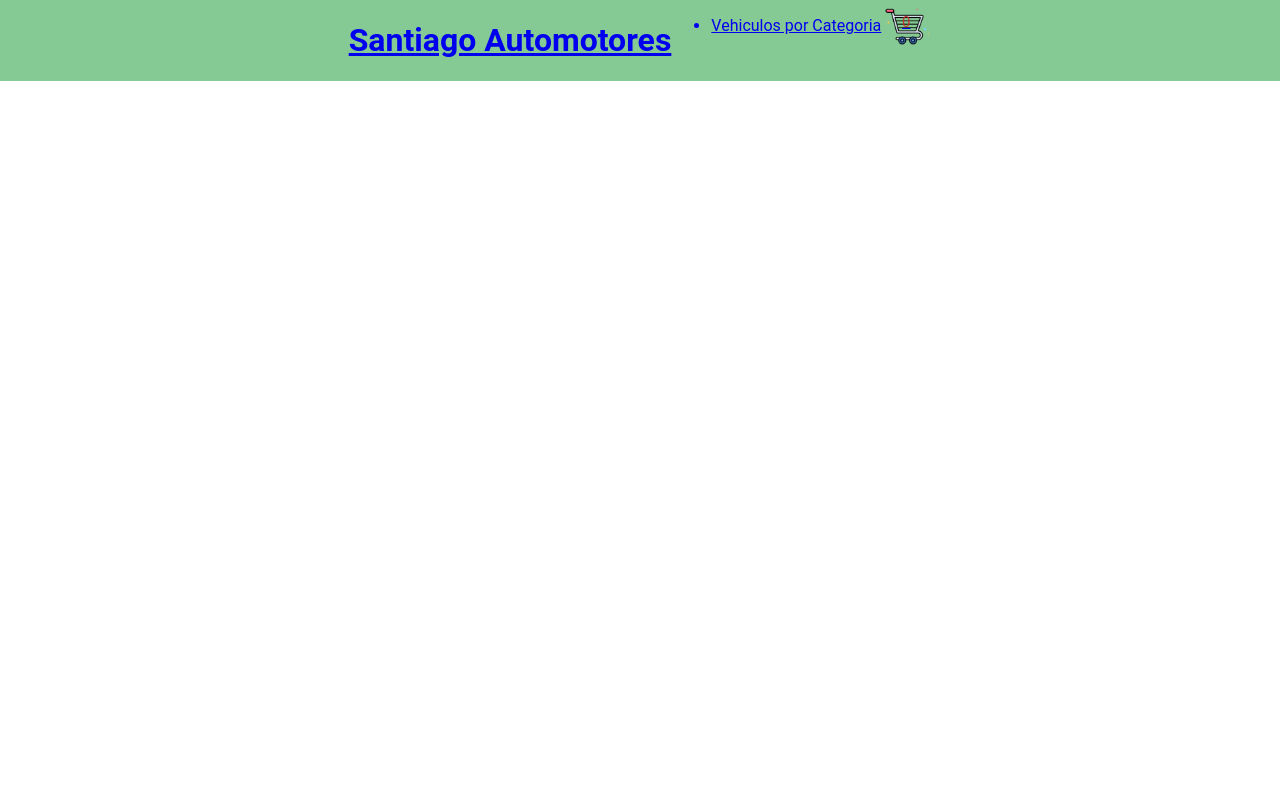
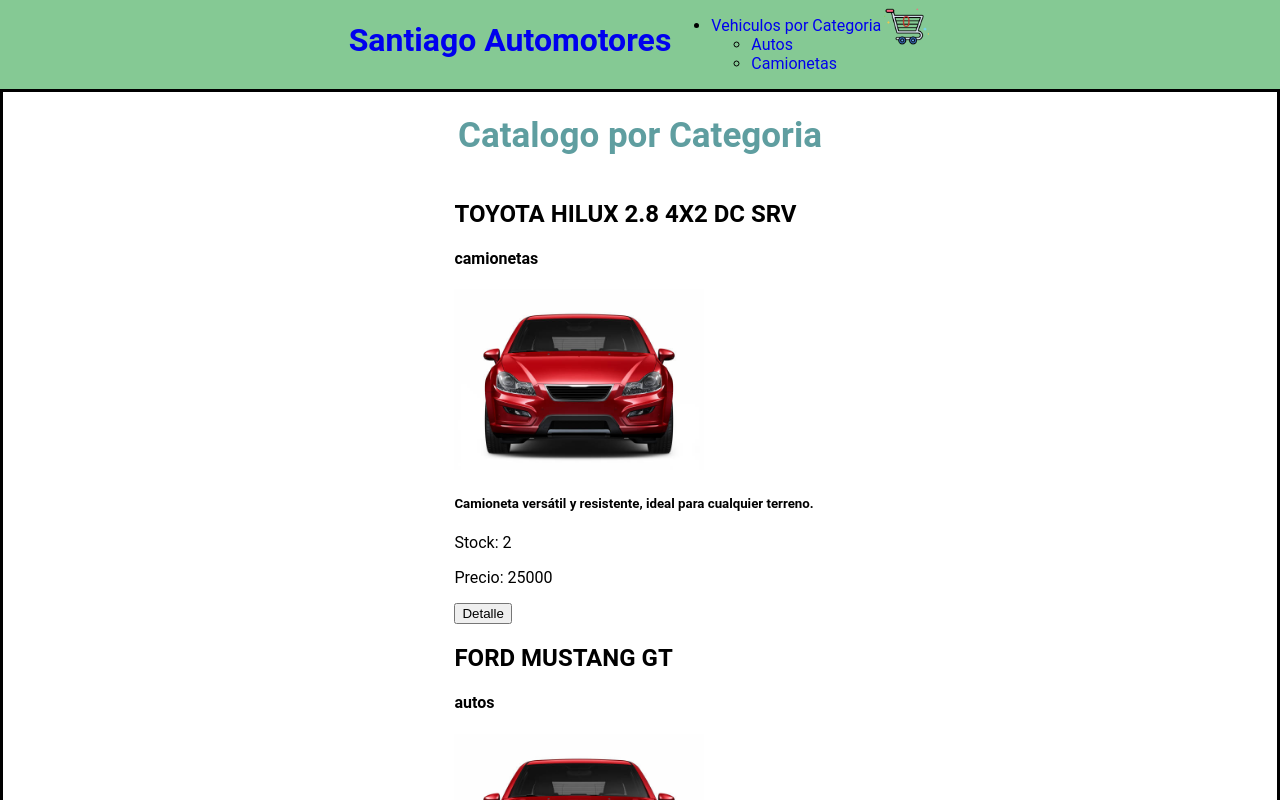
Before and after one commit to prometeo88/reactjs-coder, a React (Vite) app: page /categoria/autos in a window 1280 px wide. Shown: the top 800 px of the page. Built offline with nearby package versions, Linux system fonts and the light colour scheme.

Commit message:
no funciona el filter de categoria

```diff
--- a/src/App.jsx
+++ b/src/App.jsx
@@ -2,11 +2,13 @@
 import NavBar from "./components/NavBar";
 import Welcome from "./components/Welcome";
 import { Box } from "@chakra-ui/react";
-import ItemDetail from "./components/ItemDetail";
 import { BrowserRouter, Route, Routes } from "react-router-dom";
 import ItemListContainer from "./components/ItemListContainer";
 import ItemDetailContainer from "./components/itemDetailContainer";
 import Cart from "./components/Cart"
+import ItemDetail from "./components/itemDetail";
+
+
 
 function App() {
   return (
@@ -22,6 +24,7 @@
             <Route exact path="/categoria" element={<ItemDetail />} />
             <Route exact path="/cart" element={<Cart />} />
             <Route exact path="/item/:id" element={<ItemDetailContainer />}/>
+            <Route exact path="/categoria/:categoria" element={<ItemListContainer /> }/>
           </Routes>
         </div>
         <Box></Box>
--- a/src/components/Item.jsx
+++ b/src/components/Item.jsx
@@ -9,21 +9,21 @@
         <Card>
           <CardBody>
             {data.map((prod) => {
-            const { id, producto, descripcion, stock, precio } = prod;
+              const { id, producto, descripcion, stock, precio , categoria } = prod;
 
               return (
                 <div key={id} className="detalles">
-                <h3>{producto}</h3>
+                  <h2>{producto}</h2>
+                  <h4>{categoria}</h4>
                   <img
                     className="carimg"
-                  src="src/assets/img/auto-generico.jpg"
-                  alt="Imagen del vehículo"
+                    src="../src/assets/img/auto-generico.jpg"
                   />
                   <h5>{descripcion}</h5>
                   <p>Stock: {stock}</p>
                   <p>Precio: {precio}</p>
 
-                <Link to= {`/item/${id}`}>
+                  <Link to={`/item/${id}`}>
                     <button>Detalle</button>
                   </Link>
                 </div>
--- a/src/components/ItemDetailContainer.jsx
+++ b/src/components/ItemDetailContainer.jsx
@@ -1,6 +1,6 @@
 import data from "../data.json";
-import ItemDetail from "./ItemDetail";
 import {useParams} from "react-router-dom";
+import ItemDetail from "./itemDetail";
 
 
 const ItemDetailContainer = () => {
@@ -30,7 +30,6 @@
   fetchingData();
 
   const carFilter = data.filter((prod) => prod.id === id);
-  console.log(carFilter)
 
   return (
     <div>{id ? <ItemDetail prod={carFilter} /> : <ItemDetail car={data} />}</div>
--- a/src/components/ItemListContainer.jsx
+++ b/src/components/ItemListContainer.jsx
@@ -1,5 +1,6 @@
 import data from "../data.json";
 import ItemList from "./ItemList";
+import { useParams } from "react-router-dom";
 
 const ItemListContainer = () => {
   //async
@@ -25,20 +26,18 @@
 
   fetchingData();
 
-
+  const {categoria} = useParams();
+  const categoriaFilter = data.filter((prod) => prod.categoria === categoria);
 
   return (
-
     <div className="catalogo">
-      <div >
-        <h1 className="titulos">Catalogo</h1>
-      </div>
-      <ItemList></ItemList>
+      <div>
+        <h1 className="titulos">Catalogo por Categoria</h1>
       </div>
 
+      {categoria ? <ItemList prod={categoriaFilter} /> : <ItemList prod={data} />}
+    </div>
   );
 };
 
-
-
-export default ItemListContainer
+export default ItemListContainer;
--- a/src/components/NavBar.jsx
+++ b/src/components/NavBar.jsx
@@ -1,7 +1,11 @@
 import { Link } from "react-router-dom";
 import CardWidget from "./CardWidget";
 
+
 const NavBar = () => {
+
+
+
   return (
     <>
       <div className="Navbar">
@@ -11,8 +15,19 @@
 
         <div>
           <ul>
-            <Link to={"/categoria"}><li>Vehiculos por Categoria</li></Link>
-
+            <li>
+              <Link to={"/categoria"}>
+                Vehiculos por Categoria
+              </Link>
+              <ul>
+                <li>
+                  <Link to={`/categoria/${"autos"}`}>Autos</Link>
+                </li>
+                <li>
+                  <Link to={`/categoria/${"camionetas"}`}>Camionetas</Link>
+                </li>
+              </ul>
+            </li>
           </ul>
         </div>
 
@@ -21,8 +36,12 @@
         </div>
 
       </div>
-    </>
-  );
+      </>
+
+
+);
+
+
 };
 
 export default NavBar;
--- a/src/components/itemList.jsx
+++ b/src/components/itemList.jsx
@@ -1,13 +1,22 @@
 import { Container } from "@chakra-ui/react";
+import Item from "./item";
 import data from "../data.json";
-import Item from "./Item";
 
-const itemList = () => {
-    return (
-        <Container>
-        <Item></Item>
-          </Container>
-          );
-  };
+const ItemList = ({prod}) => {
+  return (
+    <Container>
+      {data.map((prod) => (
 
-  export default itemList;
+        <Item
+          key={prod.id}
+          id={prod.id}
+          prod={prod.producto}
+          descripcion={prod.descripcion}
+          stock={prod.stock}
+        />
+      ))}
+    </Container>
+  );
+};
+
+export default ItemList;
--- a/src/data.json
+++ b/src/data.json
@@ -5,7 +5,8 @@
     "descripcion": "Camioneta versátil y resistente, ideal para cualquier terreno.",
     "stock": 2,
     "precio": 25000,
-    "descripcionLarga": "La TOYOTA HILUX 2.8 4X2 DC SRV es una camioneta confiable y robusta, diseñada para enfrentar cualquier desafío. Con su tracción 4x2, es ideal tanto para la ciudad como para terrenos más exigentes. Cuenta con características avanzadas y un interior cómodo y espacioso."
+    "descripcionLarga": "La TOYOTA HILUX 2.8 4X2 DC SRV es una camioneta confiable y robusta, diseñada para enfrentar cualquier desafío. Con su tracción 4x2, es ideal tanto para la ciudad como para terrenos más exigentes. Cuenta con características avanzadas y un interior cómodo y espacioso.",
+    "categoria": "camionetas"
   },
   {
     "id": "2",
@@ -13,7 +14,8 @@
     "descripcion": "Potente deportivo con estilo audaz y rendimiento excepcional.",
     "stock": 7,
     "precio": 50000,
-    "descripcionLarga": "El FORD MUSTANG GT es un icónico deportivo que combina un diseño audaz con un rendimiento excepcional. Con su motor potente y su estilo inconfundible, te asegura una experiencia de conducción emocionante y llena de adrenalina."
+    "descripcionLarga": "El FORD MUSTANG GT es un icónico deportivo que combina un diseño audaz con un rendimiento excepcional. Con su motor potente y su estilo inconfundible, te asegura una experiencia de conducción emocionante y llena de adrenalina.",
+    "categoria": "autos"
   },
   {
     "id": "3",
@@ -21,7 +23,8 @@
     "descripcion": "Deportivo llamativo y emocionante, diseñado para destacar.",
     "stock": 4,
     "precio": 45000,
-    "descripcionLarga": "El CHEVROLET CAMARO SS es un deportivo icónico que no pasa desapercibido. Con su estilo llamativo y emocionante, este automóvil está diseñado para destacar en la carretera. Su potencia y rendimiento te brindarán una experiencia de conducción única."
+    "descripcionLarga": "El CHEVROLET CAMARO SS es un deportivo icónico que no pasa desapercibido. Con su estilo llamativo y emocionante, este automóvil está diseñado para destacar en la carretera. Su potencia y rendimiento te brindarán una experiencia de conducción única.",
+    "categoria": "autos"
   },
   {
     "id": "4",
@@ -29,7 +32,8 @@
     "descripcion": "Lujo y rendimiento combinados en un sedán de alto nivel.",
     "stock": 3,
     "precio": 60000,
-    "descripcionLarga": "El BMW M5 es un sedán de lujo que combina un diseño elegante con un rendimiento excepcional. Con su potente motor y su interior sofisticado, te ofrece una experiencia de conducción de alto nivel. Disfruta de comodidad, tecnología avanzada y prestaciones emocionantes en cada viaje."
+    "descripcionLarga": "El BMW M5 es un sedán de lujo que combina un diseño elegante con un rendimiento excepcional. Con su potente motor y su interior sofisticado, te ofrece una experiencia de conducción de alto nivel. Disfruta de comodidad, tecnología avanzada y prestaciones emocionantes en cada viaje.",
+    "categoria": "autos"
   },
   {
     "id": "5",
@@ -37,6 +41,7 @@
     "descripcion": "Elegancia y comodidad en un sedán confiable y sofisticado.",
     "stock": 9,
     "precio": 35000,
-    "descripcionLarga": "El HONDA ACCORD EX-L es un sedán confiable y sofisticado que combina elegancia y comodidad. Con su diseño atractivo y su interior espacioso, te ofrece una experiencia de conducción placentera. Disfruta de su rendimiento suave, tecnología avanzada y calidad excepcional."
+    "descripcionLarga": "El HONDA ACCORD EX-L es un sedán confiable y sofisticado que combina elegancia y comodidad. Con su diseño atractivo y su interior espacioso, te ofrece una experiencia de conducción placentera. Disfruta de su rendimiento suave, tecnología avanzada y calidad excepcional.",
+    "categoria": "autos"
   }
 ]
--- a/src/styles/components.css
+++ b/src/styles/components.css
@@ -14,6 +14,10 @@
   background-color: rgb(133, 201, 148);
   margin: auto;
 
+}
+
+.Navbar a {
+  text-decoration: none;
 }
 
 
```
Lines whose indentation alone changed are shown as unchanged.
